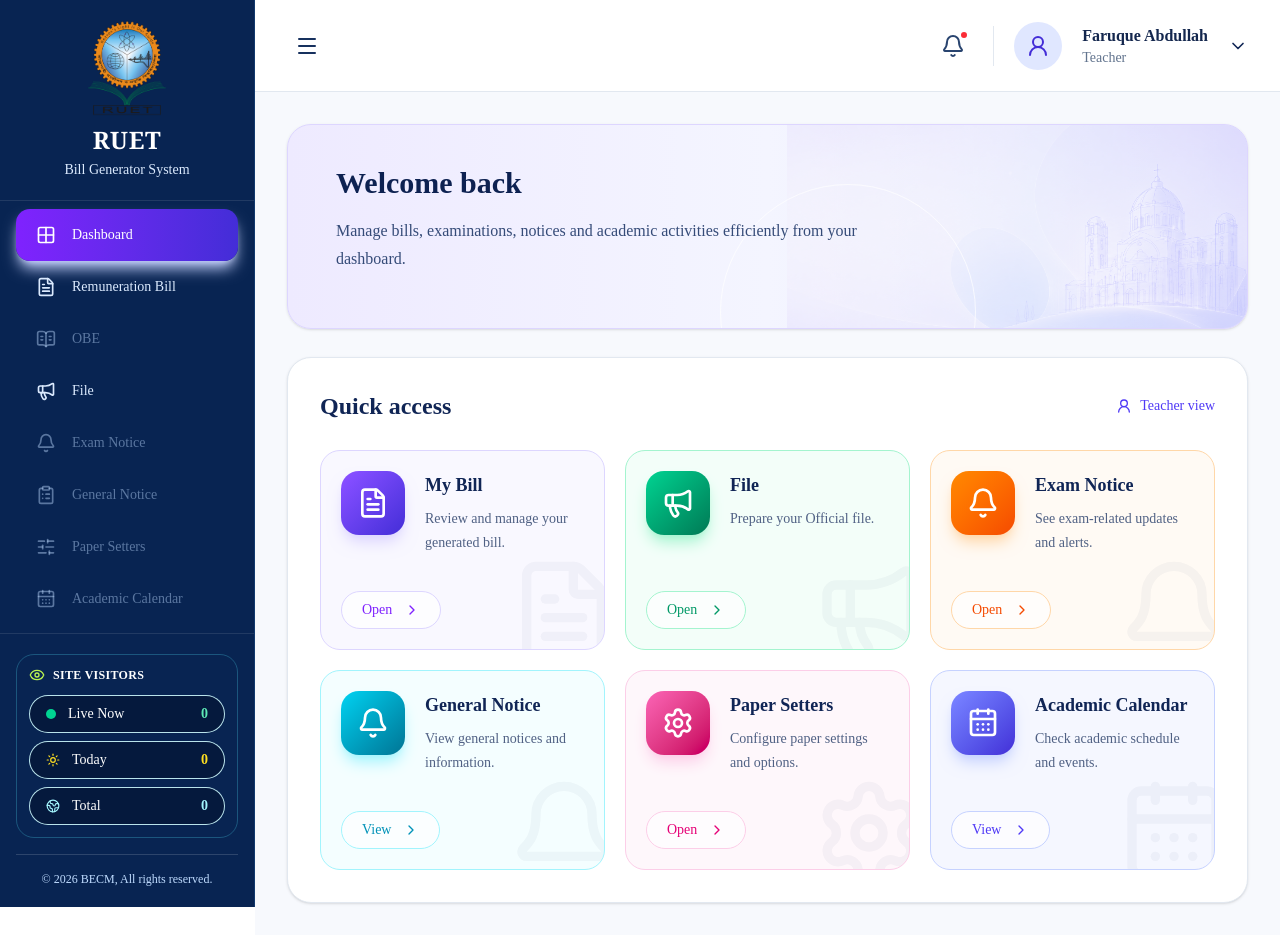
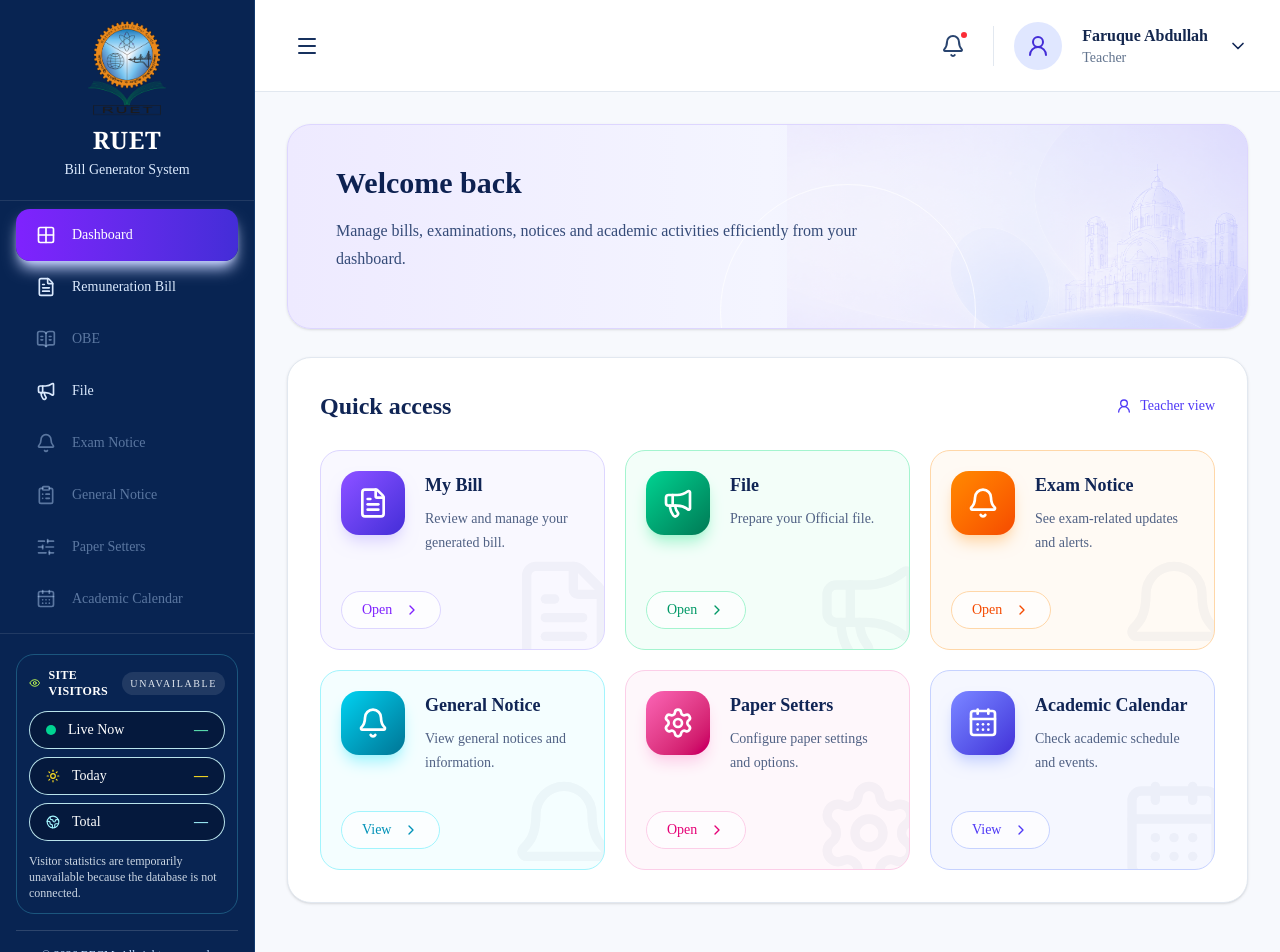
Before and after one commit to faruquece48/ruet-bill-generator, a Next.js app: page / in a window 1280 px wide. Shown: the top 952 px of the page. Built offline with nearby package versions, Linux system fonts and the light colour scheme; no server answers.

Commit message:
Updated RUET bill generator features

```diff
--- a/app/api/visitors/route.ts
+++ b/app/api/visitors/route.ts
@@ -3,10 +3,17 @@ import { getPrisma } from "@/lib/prisma";
 
 const todayKey = () => new Intl.DateTimeFormat("en-CA", { timeZone: "Asia/Dhaka" }).format(new Date());
 
-async function snapshot() {
+type VisitorCounts = {
+  live: number;
+  today: number;
+  total: number;
+  available: boolean;
+};
+
+async function snapshot(): Promise<VisitorCounts> {
   const prisma = getPrisma();
   if (!prisma) {
-    return { live: 0, today: 0, total: 0 };
+    return { live: 0, today: 0, total: 0, available: false };
   }
 
   const [live, today, total] = await prisma.$transaction([
@@ -14,7 +21,7 @@ async function snapshot() {
     prisma.visitEvent.count({ where: { visitDay: todayKey() } }),
     prisma.visitEvent.count(),
   ]);
-  return { live, today, total };
+  return { live, today, total, available: true };
 }
 
 export async function GET() {
--- a/components/SiteVisitorPanel.tsx
+++ b/components/SiteVisitorPanel.tsx
@@ -3,7 +3,7 @@
 import { useEffect, useState } from "react";
 import { Eye, Globe2, Sun } from "lucide-react";
 
-const emptyCounts = { live: 0, today: 0, total: 0 };
+const emptyCounts = { live: 0, today: 0, total: 0, available: true };
 const sessionKey = "ruet-visitor-session";
 const visitKey = "ruet-visitor-visit";
 
@@ -11,8 +11,15 @@ type VisitorWindow = Window & {
   __ruetVisitorIds?: { sessionId: string; visitId: string };
 };
 
+type VisitorCounts = {
+  live: number;
+  today: number;
+  total: number;
+  available: boolean;
+};
+
 export default function SiteVisitorPanel() {
-  const [counts, setCounts] = useState(emptyCounts);
+  const [counts, setCounts] = useState<VisitorCounts>(emptyCounts);
 
   useEffect(() => {
     const visitorWindow = window as VisitorWindow;
@@ -35,7 +42,15 @@ export default function SiteVisitorPanel() {
     const update = async (action: "visit" | "heartbeat" = "heartbeat", visitId?: string) => {
       try {
         const response = await fetch("/api/visitors", { method: "POST", headers: { "Content-Type": "application/json" }, body: JSON.stringify({ sessionId, visitId, action }), cache: "no-store" });
-        if (response.ok) setCounts(await response.json());
+        if (response.ok) {
+          const data = await response.json();
+          setCounts({
+            live: data.live ?? 0,
+            today: data.today ?? 0,
+            total: data.total ?? 0,
+            available: data.available ?? true,
+          });
+        }
       } catch { /* Keep the last successful counts while temporarily offline. */ }
     };
     void update("visit", visitId);
@@ -49,11 +64,15 @@ export default function SiteVisitorPanel() {
   }, []);
 
   return <div className="overflow-hidden rounded-2xl border border-cyan-300/25 bg-transparent p-3">
-    <h2 className="flex items-center gap-2 text-xs font-bold tracking-wide text-white"><Eye className="h-4 w-4 text-lime-300" />SITE VISITORS</h2>
+    <div className="flex items-center justify-between gap-2 text-white">
+      <h2 className="flex items-center gap-2 text-xs font-bold tracking-wide"><Eye className="h-4 w-4 text-lime-300" />SITE VISITORS</h2>
+      {!counts.available && <span className="rounded-full bg-white/10 px-2 py-1 text-[10px] uppercase tracking-[0.16em] text-slate-200">Unavailable</span>}
+    </div>
     <div className="mt-3 space-y-2">
-      <div className="flex items-center justify-between rounded-full border border-cyan-100/90 bg-slate-950/35 px-4 py-2 text-sm"><span className="flex items-center gap-3"><span className="h-2.5 w-2.5 rounded-full bg-emerald-400" />Live Now</span><strong className="text-emerald-300">{counts.live.toLocaleString()}</strong></div>
-      <div className="flex items-center justify-between rounded-full border border-cyan-100/90 bg-slate-950/35 px-4 py-2 text-sm"><span className="flex items-center gap-3"><Sun className="h-3.5 w-3.5 text-yellow-300" />Today</span><strong className="text-yellow-300">{counts.today.toLocaleString()}</strong></div>
-      <div className="flex items-center justify-between rounded-full border border-cyan-100/90 bg-slate-950/35 px-4 py-2 text-sm"><span className="flex items-center gap-3"><Globe2 className="h-3.5 w-3.5 text-cyan-200" />Total</span><strong className="text-cyan-200">{counts.total.toLocaleString()}</strong></div>
+      <div className="flex items-center justify-between rounded-full border border-cyan-100/90 bg-slate-950/35 px-4 py-2 text-sm"><span className="flex items-center gap-3"><span className="h-2.5 w-2.5 rounded-full bg-emerald-400" />Live Now</span><strong className="text-emerald-300">{counts.available ? counts.live.toLocaleString() : "—"}</strong></div>
+      <div className="flex items-center justify-between rounded-full border border-cyan-100/90 bg-slate-950/35 px-4 py-2 text-sm"><span className="flex items-center gap-3"><Sun className="h-3.5 w-3.5 text-yellow-300" />Today</span><strong className="text-yellow-300">{counts.available ? counts.today.toLocaleString() : "—"}</strong></div>
+      <div className="flex items-center justify-between rounded-full border border-cyan-100/90 bg-slate-950/35 px-4 py-2 text-sm"><span className="flex items-center gap-3"><Globe2 className="h-3.5 w-3.5 text-cyan-200" />Total</span><strong className="text-cyan-200">{counts.available ? counts.total.toLocaleString() : "—"}</strong></div>
     </div>
+    {!counts.available && <p className="mt-3 text-xs text-slate-300">Visitor statistics are temporarily unavailable because the database is not connected.</p>}
   </div>;
 }
```
